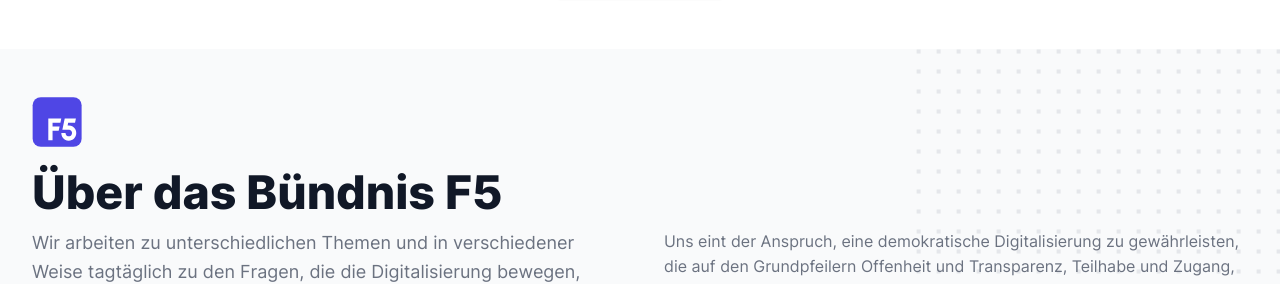
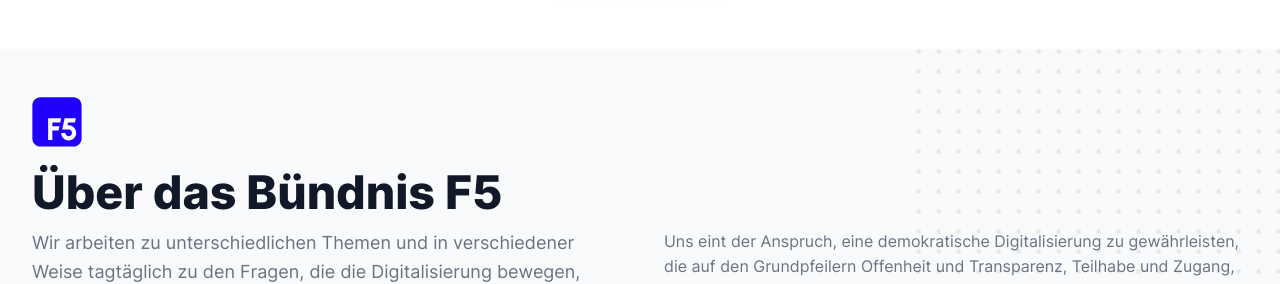
Before and after one commit to okfde/buendnis-f5, a Jekyll site: the page built from index.html, in a window 1280 px wide. Shown: the part 1986-2270 px from the top of the page. Built offline with Jekyll 4.4.1, drawn with Linux system fonts in a browser that asks for light colours.

Commit message:
Update index.html

```diff
--- a/index.html
+++ b/index.html
@@ -104,7 +104,7 @@
     <section id="uberf5">
         <div class="wrapper">
             <article>
-                <img src="{{ site.baseurl }}/assets/images/logo.svg" width="50px" height="auto">
+                <img src="{{ site.baseurl }}/assets/images/Icon_Color.svg" width="50px" height="auto">
                 <h2>Über das Bündnis F5</h2>
                 <div class="row">
                     <p class="about">Wir arbeiten zu unterschiedlichen Themen und in verschiedener Weise tagtäglich zu
```
